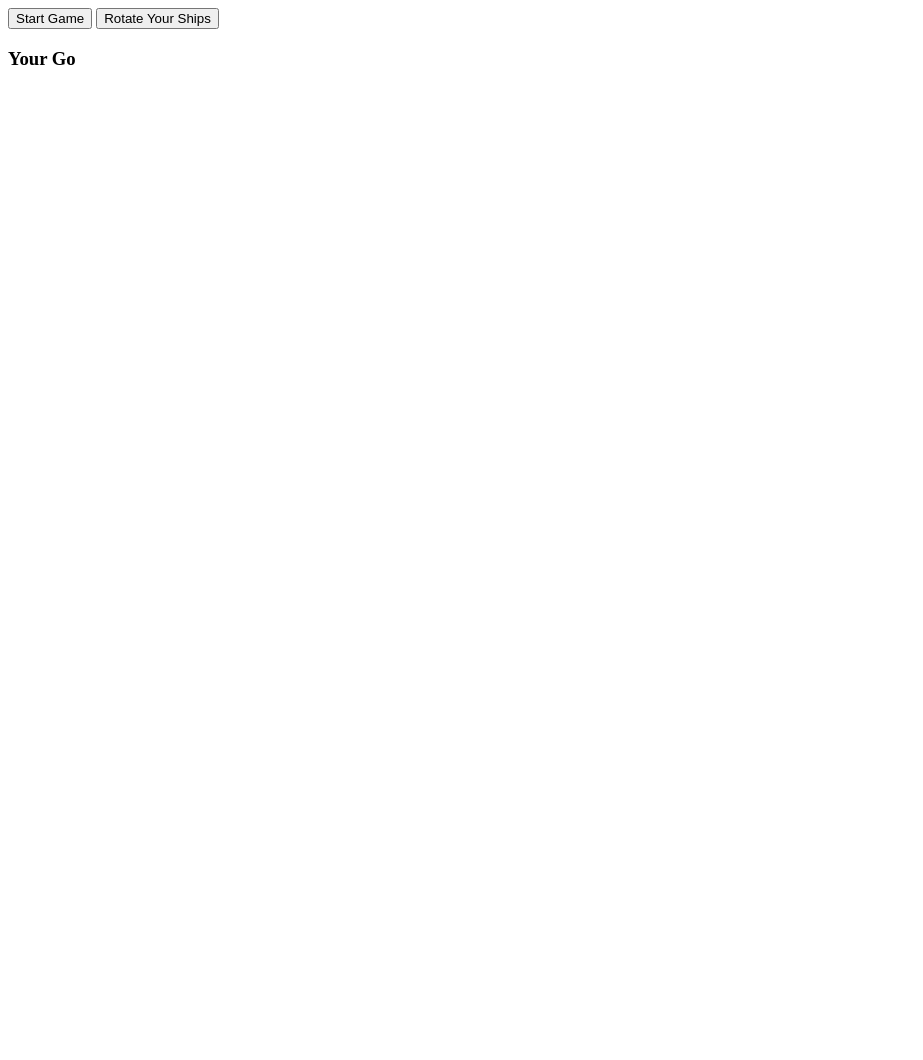
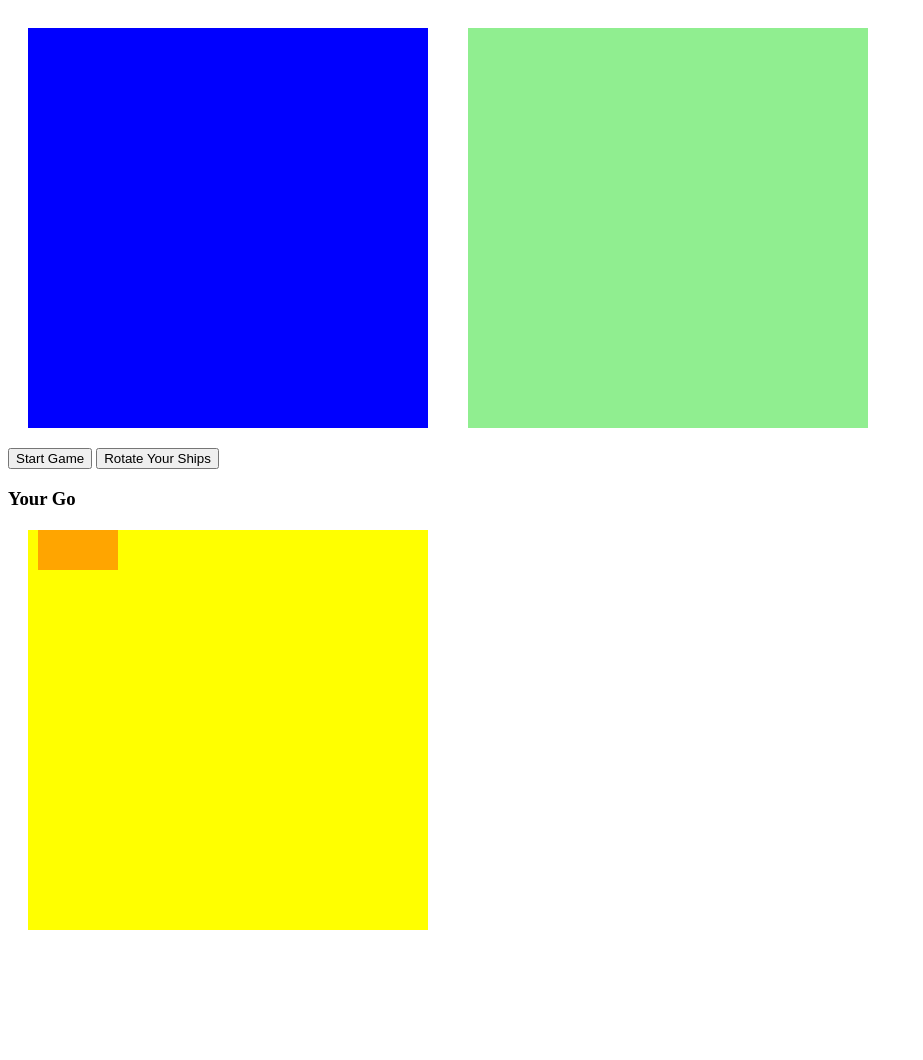
Before and after one commit to wakey001/Battleship-Code-along-via-Youtube-AniaKubow, a plain HTML site: page assets/index.html in a window 1280 px wide. Shown: the whole page, without its empty margins (0-923 px from the left). Before the commit the page ends 800 px from the top, so only its background shows below. Drawn offline with Linux system fonts and the light colour scheme.

Commit message:
finsih html 15min of vid

```diff
--- a/assets/css/style.css
+++ b/assets/css/style.css
@@ -0,0 +1,43 @@
+.container{
+    display: flex;
+}
+
+.grid-user {
+width: 400px;
+height:400px ;
+display: flex;
+flex-wrap: wrap;
+background-color: blue ;
+margin: 20px;
+}
+.grid div {
+width: 40px;
+height: 40px;
+}
+
+.grid-computer {
+    width: 400px;
+height:400px ;
+display: flex;
+flex-wrap: wrap;
+background-color:lightgreen ;
+margin : 20px;
+}
+.grid-display{
+    width: 400px;
+    height: 400px;
+    margin: 20px;
+    background-color: yellow;
+}
+.destroyer-container{
+    width: 80px;
+    height: 40px;
+    margin: 10px;
+    background-color: orange;
+    display: flex;
+}
+.ship div {
+    width: 40px;
+    height: 40px;
+
+}
--- a/assets/index.html
+++ b/assets/index.html
@@ -21,7 +21,30 @@
         <h3 id="info"></h3>
     </div>
 
-    <div class="grid-display"></div>
+    <div class="grid-display">
+        <div class="ship destroyer-container" draggable="true">
+            <div id="destroyer-0"></div>
+            <div id="destroyer-1"></div>
+        </div>
+        <div class="ship submarine-container" draggable="true">
+            <div id="submarine-0"></div>
+            <div id="submarine-1"></div>
+            <div id="submarine-2"></div>
+        </div>
+        <div class="ship cruiser-container" draggable="true">
+            <div id="cruiser-0"></div>
+            <div id="cruiser-1"></div>
+            <div id="cruiser-2"></div>
+            <div id="cruiser-3"></div>
+        </div>
+        <div class="ship battleship-container" draggable="true">
+            <div id="battleship-0"></div>
+            <div id="battleship-1"></div>
+            <div id="battleship-2"></div>
+            <div id="battleship-3"></div>
+            <div id="battleship-4"></div>
+        </div>
+    </div>
     </div>
 
 </body>
```
